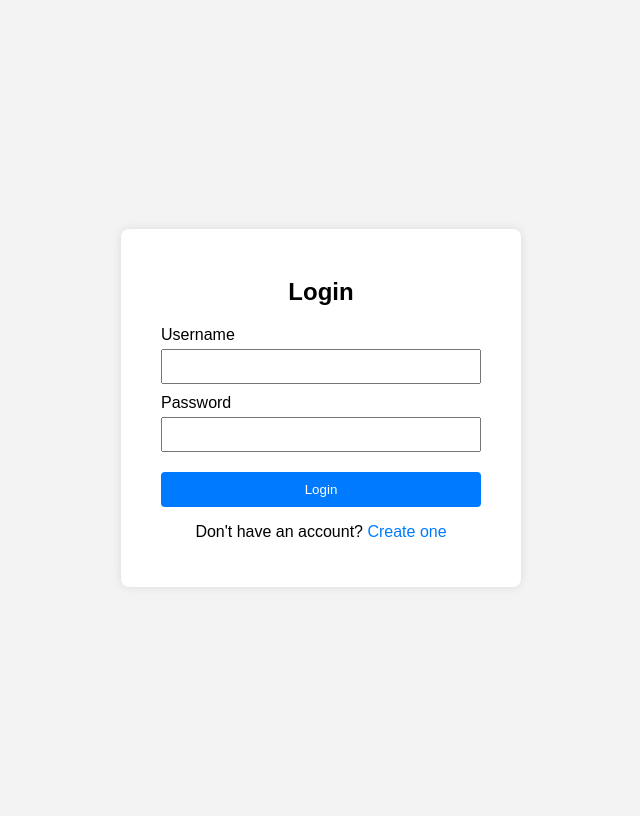
After one commit to carlitos20161/CHECKS, a Flask app: page /login in a window 1280 px wide. The commit adds this page. Shown: the whole page, without its empty margins (319-959 px from the left). Run offline with Flask 3, Linux system fonts and the light colour scheme.

Commit message:
almost done

```diff
--- a/routes.py
+++ b/routes.py
@@ -1,9 +1,11 @@
-from flask import render_template, request, redirect, url_for, flash, abort, send_file, jsonify
+from flask import render_template, request, redirect, url_for, flash, abort, send_file, session, jsonify
 from app import db
-from models import Bank, Company, Employee, Check, CompanyClient
+from models import Bank, Company, Employee, Check, User, CompanyClient
 from forms import BankForm, CompanyForm, EmployeeForm, CheckForm, BatchCheckForm, CompanyClientForm
 from utils.pdf_generator import generate_clean_check
 from collections import defaultdict
+from utils import login_required, role_required
+
 
 from datetime import datetime
 import io
@@ -11,20 +13,46 @@ import os
 
 def configure_routes(app):
 
+    @app.route('/register', methods=['GET', 'POST'])
+    def register():
+        if request.method == 'POST':
+            username = request.form.get('username')
+            password = request.form.get('password')
+
+            if User.query.filter_by(username=username).first():
+                flash('Username already exists.', 'danger')
+                return redirect(url_for('register'))
+
+            user = User(username=username, role='user')
+            user.set_password(password)
+            db.session.add(user)
+            db.session.commit()
+
+            flash('Account created! Please log in.', 'success')
+            return redirect(url_for('login'))
+
+        return render_template('register.html')
+
+
+
     @app.context_processor
     def inject_now():
         return {'now': datetime.now()}
 
     @app.route('/checks/<int:id>', endpoint='checks_view')
+    @login_required
     def checks_view(id):
         check = Check.query.get_or_404(id)
         return render_template('checks/view.html', check=check)
 
     @app.route('/')
+    @login_required
     def index():
         return render_template('index.html')
 
     @app.route('/banks')
+    @login_required
+    @role_required('admin')
     def banks_index():
         banks = Bank.query.all()
         return render_template('banks/index.html', banks=banks)
@@ -565,6 +593,28 @@ def configure_routes(app):
             {'id': c.id, 'name': c.name, 'address': c.address}
             for c in clients
         ])
+    @app.route('/login', methods=['GET', 'POST'])
+    def login():
+        if request.method == 'POST':
+            username = request.form.get('username')
+            password = request.form.get('password')
+
+            user = User.query.filter_by(username=username).first()
+            if user and user.check_password(password):
+                session['user_id'] = user.id
+                session['role'] = user.role
+                flash('Logged in successfully.', 'success')
+                return redirect(url_for('index'))
+            flash('Invalid username or password.', 'danger')
+
+        return render_template('login.html')
+
+
+    @app.route('/logout')
+    def logout():
+        session.clear()
+        flash('Logged out.', 'info')
+        return redirect(url_for('login'))
 
     @app.route('/api/company/<int:company_id>')
     def api_company(company_id):
--- a/templates/layout.html
+++ b/templates/layout.html
@@ -28,6 +28,7 @@
                         <a class="nav-link {% if request.path == '/' %}active{% endif %}"
                            href="{{ url_for('index') }}">Home</a>
                     </li>
+                    {% if session.get('role') == 'admin' %}
                     <li class="nav-item">
                         <a class="nav-link {% if '/banks' in request.path %}active{% endif %}"
                            href="{{ url_for('banks_index') }}">Banks</a>
@@ -40,6 +41,7 @@
                         <a class="nav-link {% if '/employees' in request.path %}active{% endif %}"
                            href="{{ url_for('employees_index') }}">Employees</a>
                     </li>
+                    {% endif %}
                     <li class="nav-item dropdown">
                         <a class="nav-link dropdown-toggle {% if '/checks' in request.path %}active{% endif %}"
                            href="#" id="checksDropdown" role="button"
--- /dev/null
+++ b/templates/login.html
@@ -0,0 +1,101 @@
+<!DOCTYPE html>
+<html lang="en">
+<head>
+    <meta charset="UTF-8">
+    <title>Login</title>
+    <style>
+        body {
+            font-family: Arial, sans-serif;
+            background: #f3f3f3;
+            display: flex;
+            justify-content: center;
+            align-items: center;
+            height: 100vh;
+        }
+
+        .login-container {
+            background: white;
+            padding: 30px 40px;
+            border-radius: 8px;
+            box-shadow: 0 0 10px rgba(0,0,0,0.1);
+            width: 320px;
+        }
+
+        h2 {
+            text-align: center;
+            margin-bottom: 20px;
+        }
+
+        label {
+            display: block;
+            margin: 10px 0 5px;
+        }
+
+        input[type="text"],
+        input[type="password"] {
+            width: 100%;
+            padding: 8px;
+            box-sizing: border-box;
+        }
+
+        .btn {
+            width: 100%;
+            background: #007bff;
+            color: white;
+            padding: 10px;
+            margin-top: 20px;
+            border: none;
+            border-radius: 4px;
+            cursor: pointer;
+        }
+
+        .btn:hover {
+            background: #0056b3;
+        }
+
+        .message {
+            color: red;
+            text-align: center;
+        }
+
+        .register-link {
+            text-align: center;
+            margin-top: 15px;
+        }
+
+        .register-link a {
+            text-decoration: none;
+            color: #007bff;
+        }
+
+        .register-link a:hover {
+            text-decoration: underline;
+        }
+    </style>
+</head>
+<body>
+    <div class="login-container">
+        <h2>Login</h2>
+
+        {% with messages = get_flashed_messages(with_categories=true) %}
+          {% for category, message in messages %}
+            <p class="message">{{ message }}</p>
+          {% endfor %}
+        {% endwith %}
+
+        <form method="POST">
+            <label for="username">Username</label>
+            <input type="text" name="username" id="username" required>
+
+            <label for="password">Password</label>
+            <input type="password" name="password" id="password" required>
+
+            <button class="btn" type="submit">Login</button>
+        </form>
+
+        <div class="register-link">
+            <p>Don't have an account? <a href="{{ url_for('register') }}">Create one</a></p>
+        </div>
+    </div>
+</body>
+</html>
```
Also changed, not shown: models.py (+16 -0 lines), templates/index.html (+17 -2 lines), templates/register.html (added, +101 -0 lines), utils/__init__.py (+20 -0 lines), instance/check_management.db.
